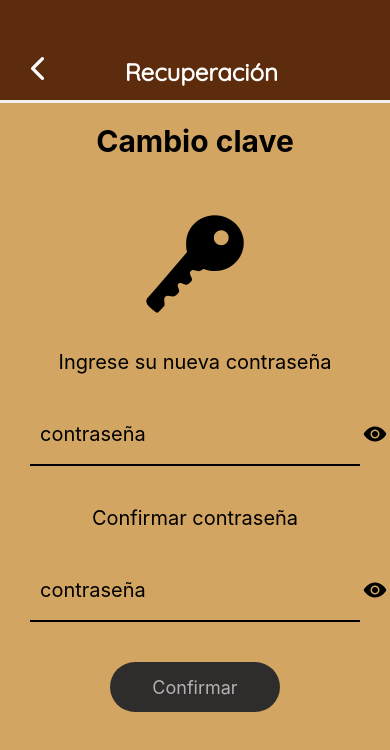
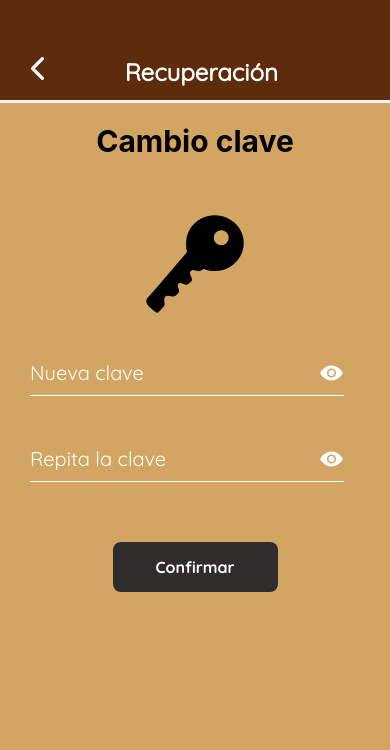
Before and after one commit to L3AC/HCG, a React Native app in the folder hcg/: screen /NuevaClave in a window 390 px wide. Shown: the top 750 px of the page. Built offline with nearby package versions, Linux system fonts and the light colour scheme; no server answers.

Commit message:
update 7 files

```diff
--- a/hcg/src/components/inputs/PhoneInput.js
+++ b/hcg/src/components/inputs/PhoneInput.js
@@ -1,7 +1,7 @@
 import { StyleSheet, TextInput } from 'react-native';
 import { TextInputMask } from 'react-native-masked-text'; // Importa TextInputMask
 
-export default function Input({ type, format, placeHolder, value, onChangeText }) {
+export default function PhoneInput({ type, format, placeHolder, value, onChangeText }) {
   return (
     <TextInputMask
       type={type}
--- a/hcg/src/contexts/Network.js
+++ b/hcg/src/contexts/Network.js
@@ -1,4 +1,4 @@
 //export const SERVER = "http://10.10.3.90:80//HCG/api/";
-//export const SERVER = "http://192.168.1.8:80//HCG/api/";
+export const SERVER = "http://192.168.1.8:80//HCG/api/";
 //export const SERVER = "http://10.10.0.115:80//HCG/api/";
-export const SERVER = "http:/192.168.88.157:80//HCG/api/";
+//export const SERVER = "http:/192.168.88.157:80//HCG/api/";
--- a/hcg/src/screens/Logged/Cart.js
+++ b/hcg/src/screens/Logged/Cart.js
@@ -4,6 +4,9 @@ import { SERVER } from '../../contexts/Network';
 import { useNavigation, useFocusEffect } from '@react-navigation/native';
 import { Ionicons } from '@expo/vector-icons';
 import SimpleAlert from '../../components/alerts/SimpleAlert'; // Importa la alerta simple
+import Input from '../../components/inputs/Input';
+import PhoneInput from '../../components/inputs/PhoneInput';
+import Confirm from '../../components/buttons/Confirm';
 
 const Cart = () => {
   const [refreshing, setRefreshing] = useState(false); // Estado para indicar si se está refrescando la pantalla
@@ -255,21 +258,20 @@ const Cart = () => {
               <>
                 <Text style={styles.modalTitle}>Editar Producto</Text>
                 {/* Input para la cantidad */}
-                <TextInput
-                  style={styles.modalInput}
-                  placeholder="Cantidad"
+                <PhoneInput
+                  type={'custom'}
+                  format={'9'}
                   value={cantidad}
                   onChangeText={setCantidad}
-                  keyboardType="numeric"
+                  placeHolder='Cantidad'
                 />
-                {/* TextArea para la nota */}
-                <TextInput
-                  style={styles.modalTextArea}
-                  placeholder="Nota"
+                <Input
+                  placeHolder='Nota'
                   value={nota}
                   onChangeText={setNota}
-                  multiline
+                  multiline={true}
                 />
+
                 {/* Botón para confirmar la edición */}
                 <TouchableOpacity style={styles.confirmButton} onPress={() => updateDetalle(currentItemId)}>
                   <Text style={styles.confirmButtonText}>Confirmar</Text>
@@ -302,6 +304,7 @@ const styles = StyleSheet.create({
     fontWeight: 'bold',
     textAlign: 'center',
     marginBottom: 20,
+    marginTop: 40,
     color: '#000',
   },
   finalizeButton: {
@@ -369,7 +372,7 @@ const styles = StyleSheet.create({
   },
   modalContent: {
     width: 300,
-    backgroundColor: '#FFF',
+    backgroundColor: '#d2a563',
     borderRadius: 10,
     padding: 20,
     alignItems: 'center',
--- a/hcg/src/screens/Logged/Producto.js
+++ b/hcg/src/screens/Logged/Producto.js
@@ -5,7 +5,7 @@ import { Icon } from 'react-native-elements';
 import { SERVER } from '../../contexts/Network';
 import Header from '../../components/containers/Header';
 import Confirm from '../../components/buttons/Confirm';
-import Input from '../../../components/input/Input';
+import Input from '../../components/inputs/Input';
 import PhoneInput from '../../components/inputs/PhoneInput';
 
 // Estados para manejar la interfaz y los datos del producto
@@ -154,6 +154,7 @@ const Producto= () => {
         transparent={true}
         visible={modalVisible}
         onRequestClose={() => setModalVisible(false)}
+        style={styles.modalG}
       >
         <TouchableOpacity style={styles.modalOverlay} onPress={() => setModalVisible(false)}>
           <View style={styles.modalContent}>
@@ -162,9 +163,9 @@ const Producto= () => {
             <PhoneInput
               type={'custom'}
               format={'9'}
-              value={profileData.telefono_cliente}
-              onChangeText={(text) => setProfileData({ ...profileData, telefono_cliente: text })}
-              placeHolder='Teléfono'
+              value={cantidad}
+              onChangeText={setCantidad}
+              placeHolder='Cantidad'
             />
             <Input
               placeHolder='Nota'
@@ -273,6 +274,9 @@ const styles = StyleSheet.create({
     fontSize: 18,
     fontFamily: 'QuickSand'
   },
+  modalG: {
+    backgroundColor: '#d2a563',
+  },
   modalOverlay: {
     flex: 1,
     justifyContent: 'center',
@@ -281,7 +285,7 @@ const styles = StyleSheet.create({
   },
   modalContent: {
     width: 300,
-    backgroundColor: '#FFF',
+    backgroundColor: '#d2a563',
     borderRadius: 10,
     padding: 20,
     alignItems: 'center',
--- a/hcg/src/screens/NotLogged/Login.js
+++ b/hcg/src/screens/NotLogged/Login.js
@@ -145,7 +145,7 @@ const styles = StyleSheet.create({
     color: '#ffffff',
   },
   forgotPassword: {
-    color: '#fffff', // Ajusta el color del texto según el fondo
+    color: '#ffffff', // Ajusta el color del texto según el fondo
     marginBottom: 15,
     fontSize: 20,
     fontFamily: 'QuickSand',
--- a/hcg/src/screens/NotLogged/Recup/NuevaClave.js
+++ b/hcg/src/screens/NotLogged/Recup/NuevaClave.js
@@ -4,7 +4,8 @@ import { useNavigation } from '@react-navigation/native'; // Hook de navegación
 import Ionicons from 'react-native-vector-icons/Ionicons'; // Iconos de Ionicons
 import { SERVER } from '../../../contexts/Network';
 import Header from '../../../components/containers/Header';
-import Input from '../../components/inputs/Input'
+import InputLogin from '../../../components/inputs/InputLogin';
+import Confirm from '../../../components/buttons/Confirm';
 
 const NuevaClave = () => {
   const navigation = useNavigation(); // Hook de navegación para cambiar entre pantallas
@@ -55,42 +56,29 @@ const NuevaClave = () => {
         <Ionicons style={styles.icono} name="key" size={120} color="black" />
 
         {/* Input para escribir su nueva contraseña (1) */}
-        <Text style={styles.text}>Ingrese su nueva contraseña</Text>
-        <View style={styles.inputWrapper}>
-          <TextInput
-            style={styles.input}
-            onChangeText={setNewPassword}
-            value={newPassword}
-            placeholder="contraseña"
-            secureTextEntry={!showNewPassword}
-          />
-          <TouchableOpacity onPress={() => setShowNewPassword(!showNewPassword)}>
-            <Ionicons name={showNewPassword ? 'eye-off' : 'eye'} size={24} color="black" />
-          </TouchableOpacity>
-        </View>
+        <Text style={styles.text}></Text>
+        <InputLogin
+          placeHolder='Nueva clave'
+          value={newPassword}
+          onChangeText={setNewPassword}
+          clave={showNewPassword}
+          isContra={true}
+          setIsContra={setShowNewPassword}
+        />
 
         {/* Input para escribir su nueva contraseña (2) */}
-        <Text style={styles.text}>Confirmar contraseña</Text>
-        <View style={styles.inputWrapper}>
-          <TextInput
-            style={styles.input}
-            onChangeText={setConfirmPassword}
-            value={confirmPassword}
-            placeholder="contraseña"
-            secureTextEntry={!showConfirmPassword}
-          />
-          <TouchableOpacity onPress={() => setShowConfirmPassword(!showConfirmPassword)}>
-            <Ionicons name={showConfirmPassword ? 'eye-off' : 'eye'} size={24} color="black" />
-          </TouchableOpacity>
-        </View>
-
+        <Text style={styles.text}></Text>
+        <InputLogin
+          placeHolder='Repita la clave'
+          value={newPassword}
+          onChangeText={setConfirmPassword}
+          clave={showNewPassword}
+          isContra={true}
+          setIsContra={setShowNewPassword}
+        />
+        <Text style={styles.text}></Text>
         {/* Contenedor para alinear solo el botón al centro de la pantalla */}
-        <View style={styles.containerButton}>
-          {/* Botón de confirmación y agregado para al precionar mandar a la ventana de verificación de código */}
-          <TouchableOpacity style={styles.button} onPress={changeP}>
-            <Text style={styles.buttonText}>Confirmar</Text>
-          </TouchableOpacity>
-        </View>
+        <Confirm onPress={changeP} tittle={'Confirmar'}/>
       </View>
     </ScrollView>
   );
--- a/hcg/src/screens/NotLogged/Recup/VerifCode.js
+++ b/hcg/src/screens/NotLogged/Recup/VerifCode.js
@@ -4,6 +4,7 @@ import { useNavigation } from '@react-navigation/native';
 import Ionicons from 'react-native-vector-icons/Ionicons';
 import { SERVER } from '../../../contexts/Network';
 import Header from '../../../components/containers/Header';
+import Confirm from '../../../components/buttons/Confirm';
 
 const VerifCode = () => {
   const navigation = useNavigation();
@@ -146,11 +147,7 @@ const VerifCode = () => {
             maxLength={1}
           />
         </View>
-        <View style={styles.containerButton}>
-          <TouchableOpacity style={styles.button} onPress={handlePin}>
-            <Text style={styles.buttonText}>Confirmar</Text>
-          </TouchableOpacity>
-        </View>
+        <Confirm onPress={handlePin} tittle={'Confirmar'}/>
       </View>
     </ScrollView>
   );
```
